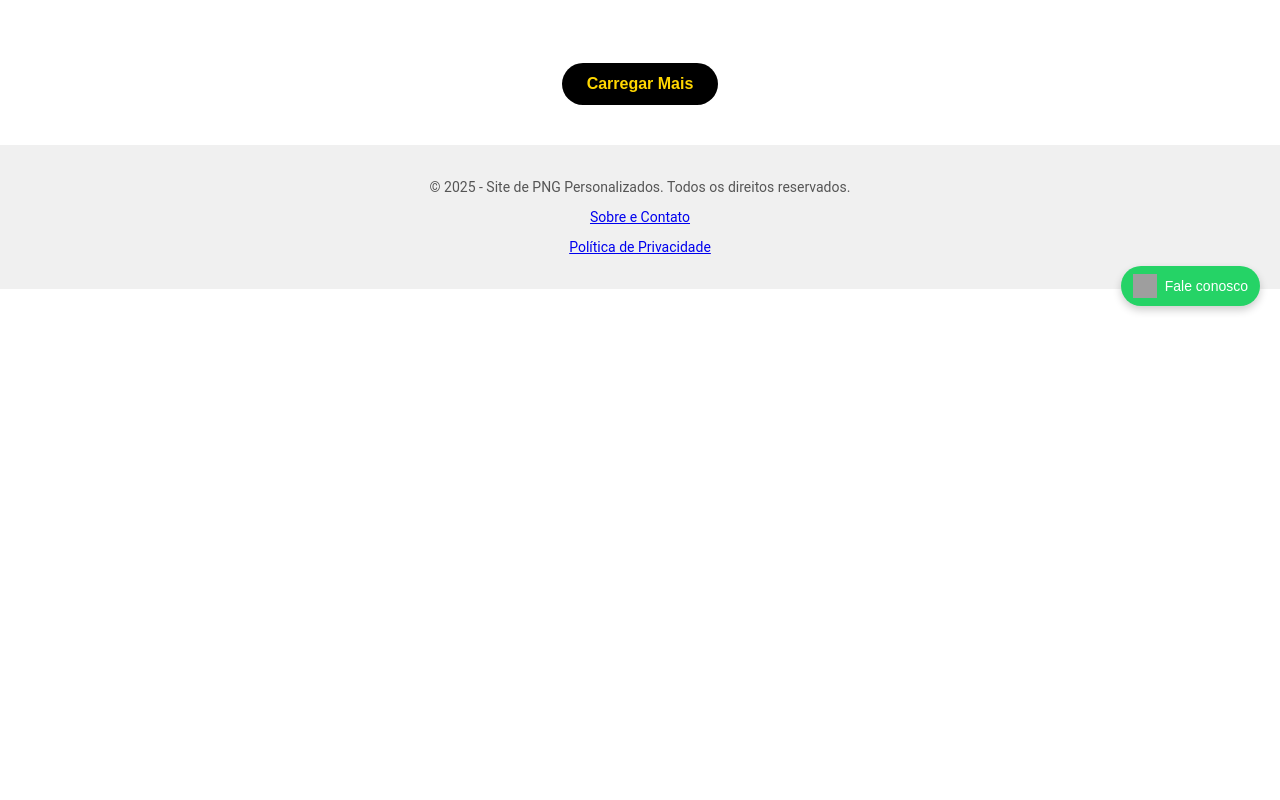
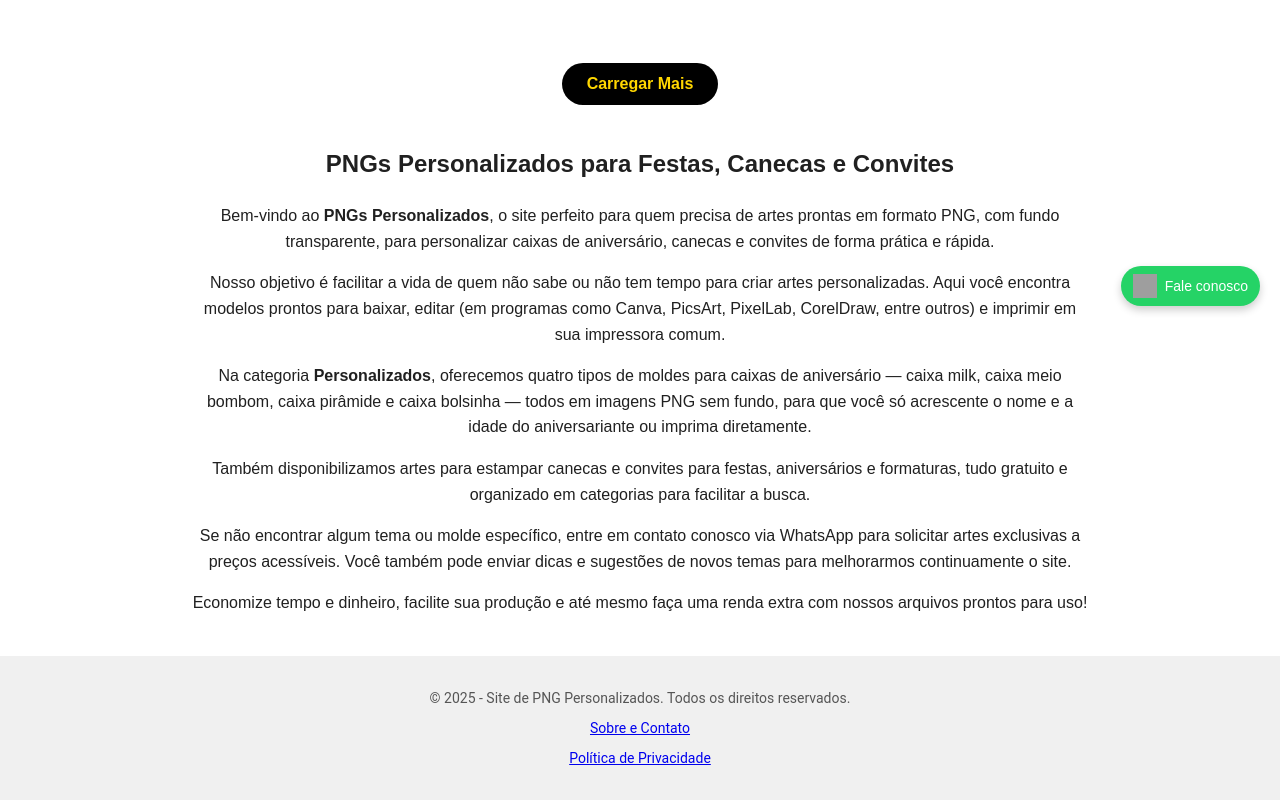
Before and after one commit to romarioaraujo120694ras/Site_PNGs_Personalizados-, a website: page public/index.html in a window 1280 px wide. Shown: the part 474-1274 px from the top of the page. Before the commit the page ends 800 px from the top, so only its background shows below. Drawn offline with Linux system fonts and the light colour scheme; no server answers; grey boxes are pictures that could not be loaded.

Commit message:
Update index.html

```diff
--- a/public/index.html
+++ b/public/index.html
@@ -2,7 +2,8 @@
 <html lang="pt-BR">
 <head>
   <meta charset="UTF-8" />
-  <title>PNGs.Personalizados.Alta.Qualidade</title>
+  <title>PNGs Personalizados - Artes PNG para Caixas, Canecas e Convites</title>
+  <meta name="description" content="Baixe artes PNG prontas para personalizar caixas de aniversário, canecas e convites. Fácil de editar e imprimir. Economize tempo e faça renda extra!">
   <link rel="stylesheet" href="style.css" />
 </head>
 <body>
@@ -13,8 +14,25 @@
   </header>
 
   <div class="filtros-categorias"></div>
+
   <main class="galeria" id="galeria"></main>
-  <button id="btnCarregarMais">Carregar Mais</button>
+
+   <button id="btnCarregarMais">Carregar Mais</button>
+
+  <section style="max-width: 900px; margin: 40px auto; padding: 0 20px; font-family: Arial, sans-serif; line-height: 1.6;">
+    <h1>PNGs Personalizados para Festas, Canecas e Convites</h1>
+    <p>Bem-vindo ao <strong>PNGs Personalizados</strong>, o site perfeito para quem precisa de artes prontas em formato PNG, com fundo transparente, para personalizar caixas de aniversário, canecas e convites de forma prática e rápida.</p>
+
+    <p>Nosso objetivo é facilitar a vida de quem não sabe ou não tem tempo para criar artes personalizadas. Aqui você encontra modelos prontos para baixar, editar (em programas como Canva, PicsArt, PixelLab, CorelDraw, entre outros) e imprimir em sua impressora comum.</p>
+
+    <p>Na categoria <strong>Personalizados</strong>, oferecemos quatro tipos de moldes para caixas de aniversário — caixa milk, caixa meio bombom, caixa pirâmide e caixa bolsinha — todos em imagens PNG sem fundo, para que você só acrescente o nome e a idade do aniversariante ou imprima diretamente.</p>
+
+    <p>Também disponibilizamos artes para estampar canecas e convites para festas, aniversários e formaturas, tudo gratuito e organizado em categorias para facilitar a busca.</p>
+
+    <p>Se não encontrar algum tema ou molde específico, entre em contato conosco via WhatsApp para solicitar artes exclusivas a preços acessíveis. Você também pode enviar dicas e sugestões de novos temas para melhorarmos continuamente o site.</p>
+
+    <p>Economize tempo e dinheiro, facilite sua produção e até mesmo faça uma renda extra com nossos arquivos prontos para uso!</p>
+  </section>
 
   <footer style="text-align:center; padding: 20px; background-color: #f0f0f0; margin-top: 40px;">
     <p>&copy; 2025 - Site de PNG Personalizados. Todos os direitos reservados.</p>
@@ -23,7 +41,7 @@
   </footer>
 
   <a href="https://wa.me/5591984669472" class="whatsapp-flex" target="_blank" title="Fale conosco no WhatsApp">
-    <img src="https://cdn-icons-png.flaticon.com/512/733/733585.png" alt="WhatsApp" loading="lazy">
+    <img src="https://cdn-icons-png.flaticon.com/512/733/733585.png" alt="WhatsApp" loading="lazy" />
     <span>Fale conosco</span>
   </a>
 
```
